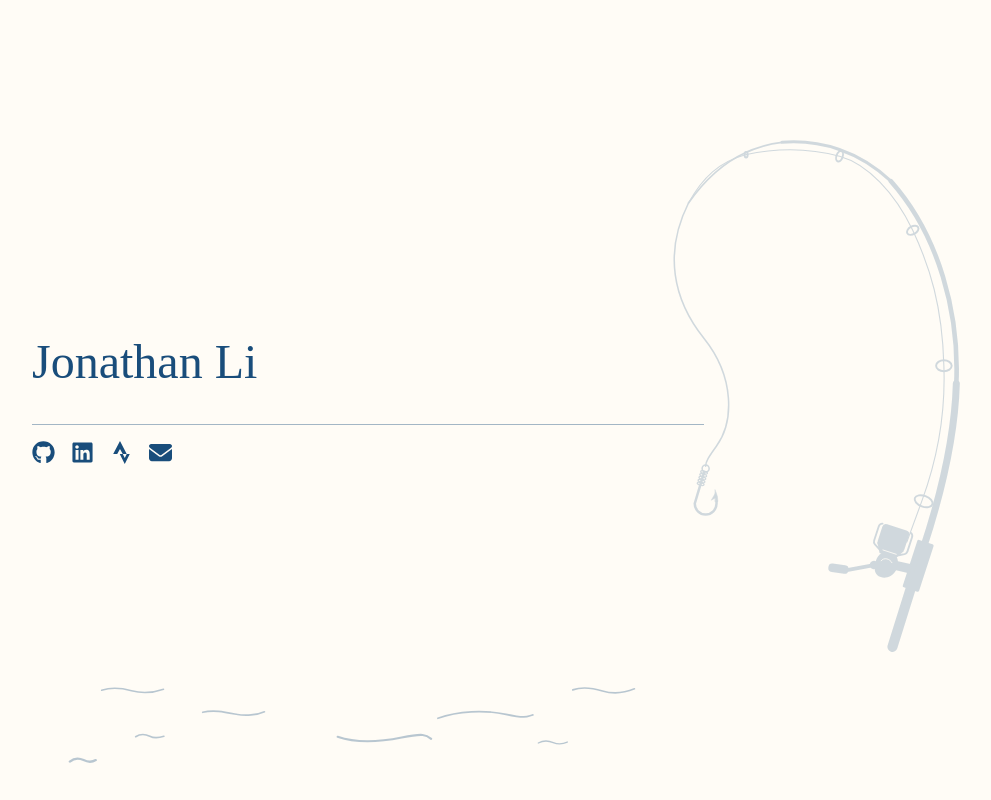
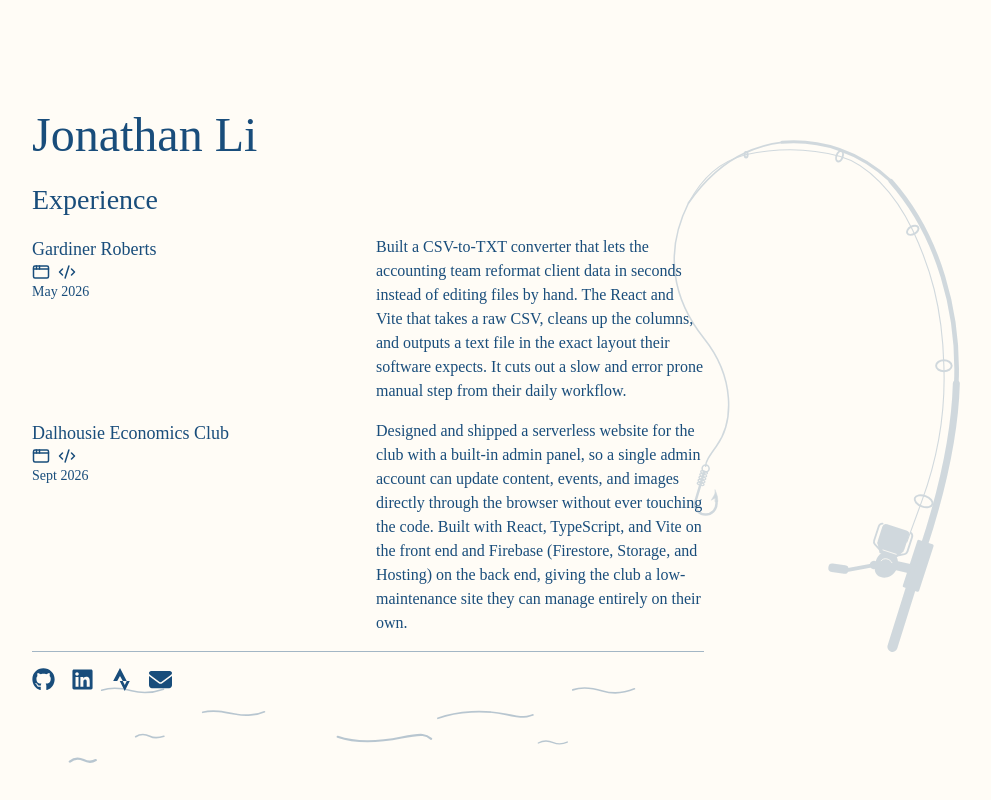
Before and after one commit to ojnny08/jonathan-li, a React (Vite) app in the folder portfolio/: page /work in a window 1280 px wide. Shown: the whole page, without its empty margins (272-1263 px from the left). Built offline with nearby package versions, Linux system fonts and the light colour scheme.

Commit message:
added lucide icons for code and website

```diff
--- a/portfolio/src/App.tsx
+++ b/portfolio/src/App.tsx
@@ -4,6 +4,7 @@ import Layout from './components/Layout'
 import Home from './pages/Home'
 import About from './pages/About'
 import Projects from './components/Projects'
+import Experience from './pages/Experience'
 
 function App() {
     return (
@@ -11,7 +12,7 @@ function App() {
             <Route element={<Layout />}>
                 <Route path="/" element={<Home />} />
                 <Route path="/about" element={<About />} />
-                <Route path="/work" />
+                <Route path="/work" element={<Experience />}/>
                 <Route path="/projects" element={<Projects />} />
             </Route>
         </Routes>
--- /dev/null
+++ b/portfolio/src/pages/Experience.tsx
@@ -0,0 +1,50 @@
+import { Fragment } from 'react'
+import { CodeXml, AppWindow } from 'lucide-react'
+
+const EXPERIENCE = [
+    {
+        name: 'Gardiner Roberts',
+        date: 'May 2026',
+        desc: 'Built a CSV-to-TXT converter that lets the accounting team reformat client data in seconds instead of editing files by hand. The React and Vite that takes a raw CSV, cleans up the columns, and outputs a text file in the exact layout their software expects. It cuts out a slow and error prone manual step from their daily workflow.',
+        code: 'https://github.com/ojnny08/GB_Converter',
+        website: ''
+    },
+    {
+        name: 'Dalhousie Economics Club',
+        date: 'Sept 2026',
+        desc: 'Designed and shipped a serverless website for the club with a built-in admin panel, so a single admin account can update content, events, and images directly through the browser without ever touching the code. Built with React, TypeScript, and Vite on the front end and Firebase (Firestore, Storage, and Hosting) on the back end, giving the club a low-maintenance site they can manage entirely on their own.',
+        code: 'https://github.com/ojnny08/Janets-club',
+        website: 'https://dalecon.ca/'
+    }
+
+]
+
+export default function Experience() {
+    return (
+        <>
+            <h1 className="text-2xl pb-4">Experience</h1>
+            <div className="grid grid-cols-2 gap-4">
+                {EXPERIENCE.map(({ name, date, desc, code, website}) => (
+                    <Fragment key={name}>
+                        <div className="text-lg">
+                            <h2>{name}</h2>
+                            <div className="flex gap-2">
+                                <a href={website} target="_blank" rel="noopener noreferrer" aria-label="Visit website">
+                                    <AppWindow size={18} />
+                                </a>
+
+                                <a href={code} target="_blank" rel="noopener noreferrer" aria-label="View code">
+                                    <CodeXml size={18} />
+                                </a>
+                            </div>
+                            <p className="text-sm">{date}</p>
+                        </div>
+                        <div>
+                            <p>{desc}</p>
+                        </div>
+                    </Fragment>
+                ))}
+            </div>
+        </>
+    )
+}
```
